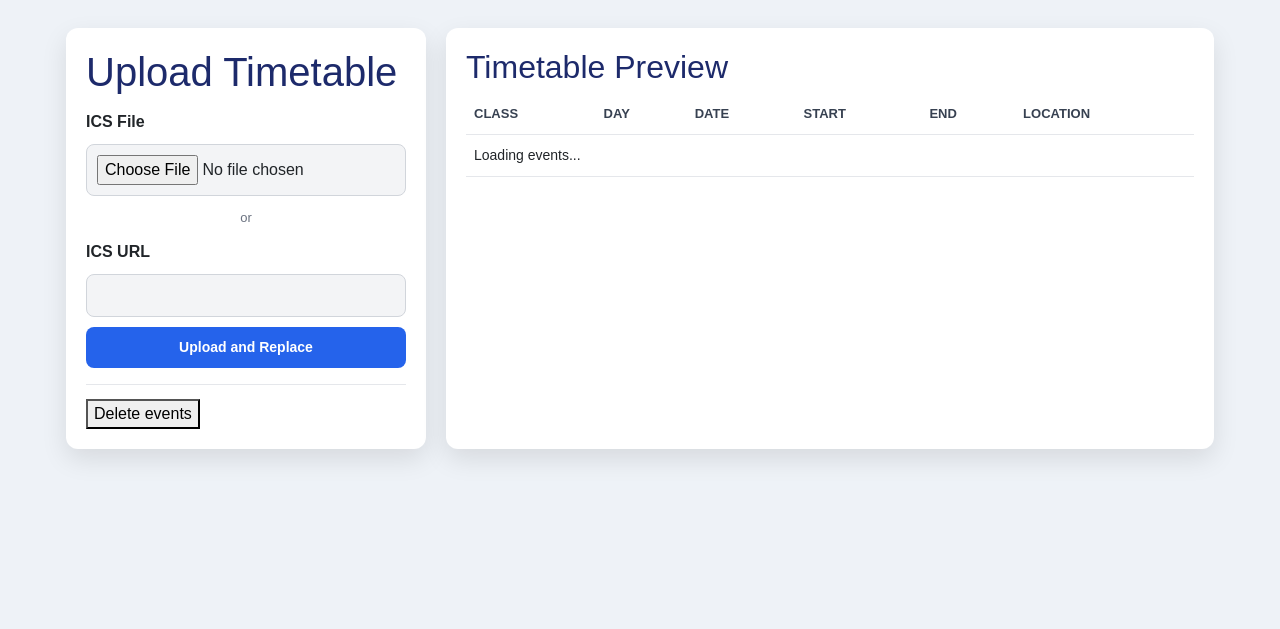
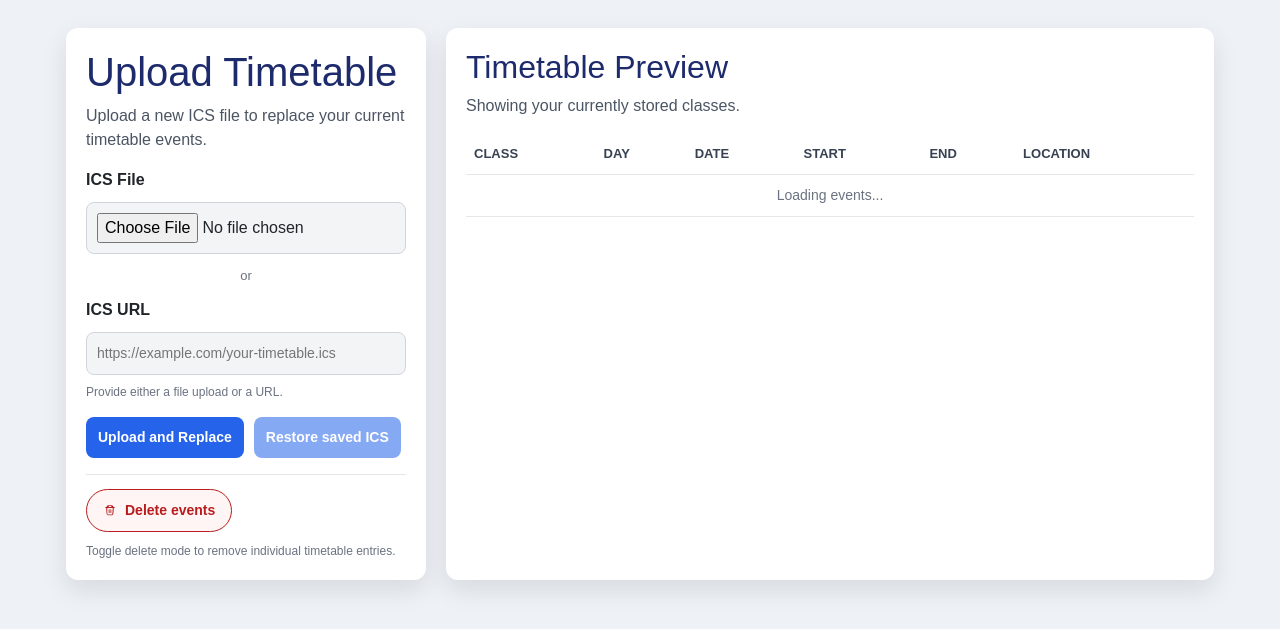
Before and after one commit to JimmygamerIV/AgileWebDev, a Flask app: template templates/add_event.html in a window 1280 px wide. Shown: the part 30-659 px from the top of the page. Run offline with Flask 3, Linux system fonts and the light colour scheme; the template is opened without the code that fills it, so the values that code supplies are empty; some libraries are stand-ins or nearby versions.

Commit message:
Fixed font sizes on the main page in the sidebar, increased the size of the friends tab on the friends page to better fit the screen, and added back all of the missing features in the add-event page.

```diff
--- a/static/friends.css
+++ b/static/friends.css
@@ -64,11 +64,12 @@ body {
 /* Main card */
 .friends-card {
   width: 100%;
-  max-width: 900px;
+  max-width: 1200px;
   margin: 0 auto;
   background: #f5f5f5;
   padding: 20px;
   border-radius: 10px;
+  margin-top: 20px;
 }
 
 /* Tabs */
--- a/templates/add_event.html
+++ b/templates/add_event.html
@@ -8,6 +8,9 @@ styles %}
 <main class="page-container">
   <section class="upload-card">
     <h1>Upload Timetable</h1>
+    <p class="subtitle">
+      Upload a new ICS file to replace your current timetable events.
+    </p>
 
     {% if error %}
     <p class="form-error">{{ error }}</p>
@@ -18,28 +21,78 @@ styles %}
     <form method="post" enctype="multipart/form-data" class="upload-form">
       <input type="hidden" name="csrf_token" value="{{ csrf_token() }}" />
 
-      <label>ICS File</label>
-      <input type="file" name="ics_file" />
+      <label for="icsFile">ICS File</label>
+      <input
+        id="icsFile"
+        type="file"
+        name="ics_file"
+        accept=".ics,text/calendar"
+      />
 
       <p class="input-divider">or</p>
 
-      <label>ICS URL</label>
-      <input type="url" name="ics_url" />
+      <label for="icsUrl">ICS URL</label>
+      <input
+        id="icsUrl"
+        type="url"
+        name="ics_url"
+        placeholder="https://example.com/your-timetable.ics"
+      />
 
+      <p class="input-hint">Provide either a file upload or a URL.</p>
+
+      <div class="upload-actions">
         <button type="submit">Upload and Replace</button>
+
+        {% if has_saved_timetable %}
+        <button
+          type="submit"
+          class="restore-btn"
+          formaction="{{ url_for('restore_timetable') }}"
+          formmethod="post"
+        >
+          Restore saved ICS
+        </button>
+        {% else %}
+        <button type="button" class="restore-btn restore-btn-disabled" disabled>
+          Restore saved ICS
+        </button>
+        {% endif %}
+      </div>
     </form>
 
     <div class="delete-toolbar">
-      <button id="deleteModeToggle" type="button">Delete events</button>
-      <button id="deleteAllBtn" type="button" style="display: none">
+      <button
+        id="deleteModeToggle"
+        type="button"
+        class="delete-mode-btn"
+        aria-pressed="false"
+      >
+        Delete events
+      </button>
+
+      <button
+        id="deleteAllBtn"
+        type="button"
+        class="delete-mode-btn"
+        style="display: none"
+      >
         Delete All
       </button>
+
+      <p class="delete-mode-hint">
+        Toggle delete mode to remove individual timetable entries.
+      </p>
     </div>
   </section>
 
   <section class="preview-card">
+    <div class="preview-header">
       <h2>Timetable Preview</h2>
+      <p>Showing your currently stored classes.</p>
+    </div>
 
+    <div class="table-wrapper">
       <table id="eventsTable">
         <thead>
           <tr>
@@ -54,11 +107,12 @@ styles %}
         </thead>
 
         <tbody id="eventsTableBody">
-        <tr>
-          <td colspan="6">Loading events...</td>
+          <tr class="empty-row" data-empty-row>
+            <td colspan="6" class="empty-state">Loading events...</td>
           </tr>
         </tbody>
       </table>
+    </div>
   </section>
 </main>
 {% endblock %} {% block scripts %}
```
Also changed, not shown: static/index.css (+16 -2 lines), templates/index.html (+4 -4 lines). Lines whose indentation alone changed are shown as unchanged.
